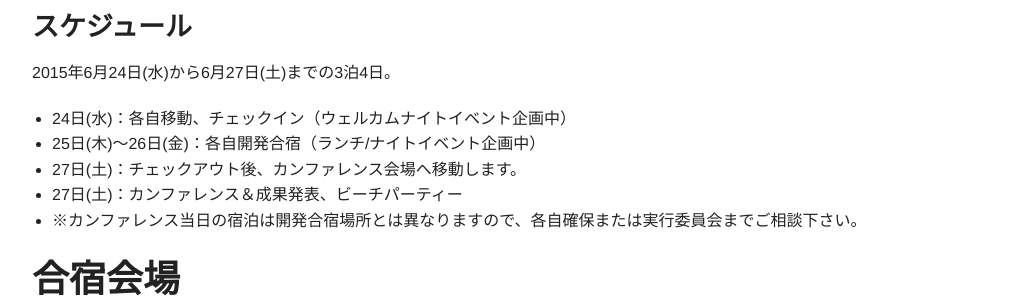
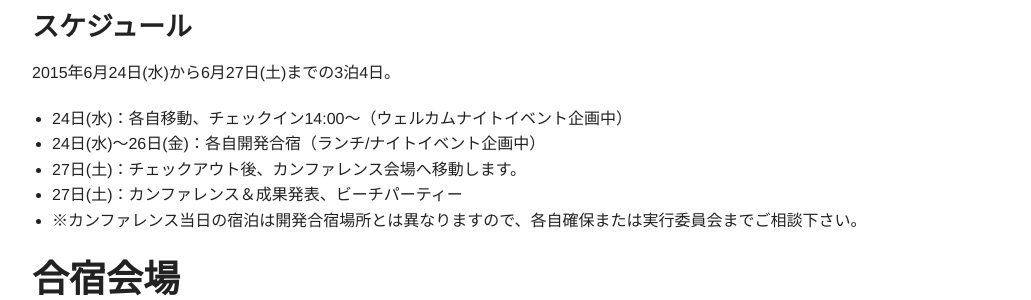
Before and after one commit to hackers-champloo/hackers-champloo.github.io, a Jekyll site: the page built from 2015/camp.md, in a window 1280 px wide and 900 px high, scrolled down 548 px. Shown: the part 150-450 px from the top of the window, without its empty margins (123-1154 px from the left). Built offline with Jekyll 4.4.1, drawn with Linux system fonts in a browser that asks for light colours; Markdown is read by kramdown in place of the engine named in the settings.

Commit message:
チェックイン時間追記

```diff
--- a/2015/camp.md
+++ b/2015/camp.md
@@ -15,8 +15,8 @@ title: 開発合宿詳細
 
 2015年6月24日(水)から6月27日(土)までの3泊4日。
 
-* 24日(水)：各自移動、チェックイン（ウェルカムナイトイベント企画中）
-* 25日(木)〜26日(金)：各自開発合宿（ランチ/ナイトイベント企画中）
+* 24日(水)：各自移動、チェックイン14:00〜（ウェルカムナイトイベント企画中）
+* 24日(水)〜26日(金)：各自開発合宿（ランチ/ナイトイベント企画中）
 * 27日(土)：チェックアウト後、カンファレンス会場へ移動します。
 * 27日(土)：カンファレンス＆成果発表、ビーチパーティー
 * ※カンファレンス当日の宿泊は開発合宿場所とは異なりますので、各自確保または実行委員会までご相談下さい。
```
